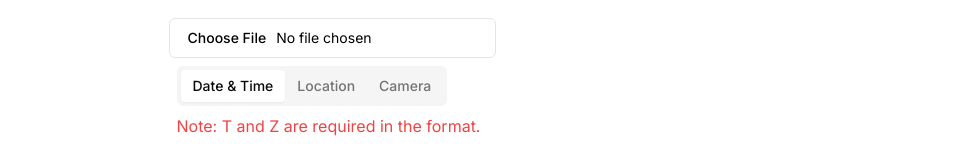
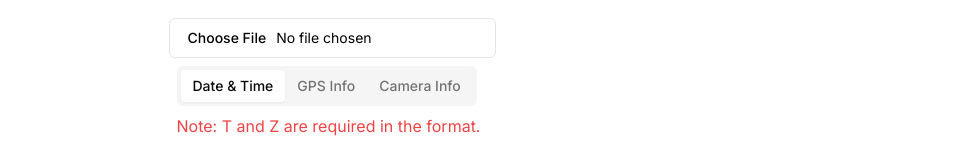
Before and after one commit to iam-arnab/ExifTuner, a Next.js app: page / in a window 1280 px wide. Shown: the part 258-418 px from the top of the page, without its empty margins (308-1280 px from the left). Built offline with nearby package versions, Linux system fonts and the light colour scheme.

Commit message:
rename tabs

```diff
--- a/components/ui/imageForm.tsx
+++ b/components/ui/imageForm.tsx
@@ -36,8 +36,8 @@ export default function ImageForm() {
             <div className="m-2">
                 <TabsList>
                     <TabsTrigger value="d&t">Date & Time</TabsTrigger>
-                    <TabsTrigger value="location">Location</TabsTrigger>
-                    <TabsTrigger value="camera">Camera</TabsTrigger>
+                    <TabsTrigger value="location">GPS Info</TabsTrigger>
+                    <TabsTrigger value="camera">Camera Info</TabsTrigger>
                 </TabsList>
                 <TabsContent value="d&t">
                     <DateTimeForm dataUrl={image as string} />
```
